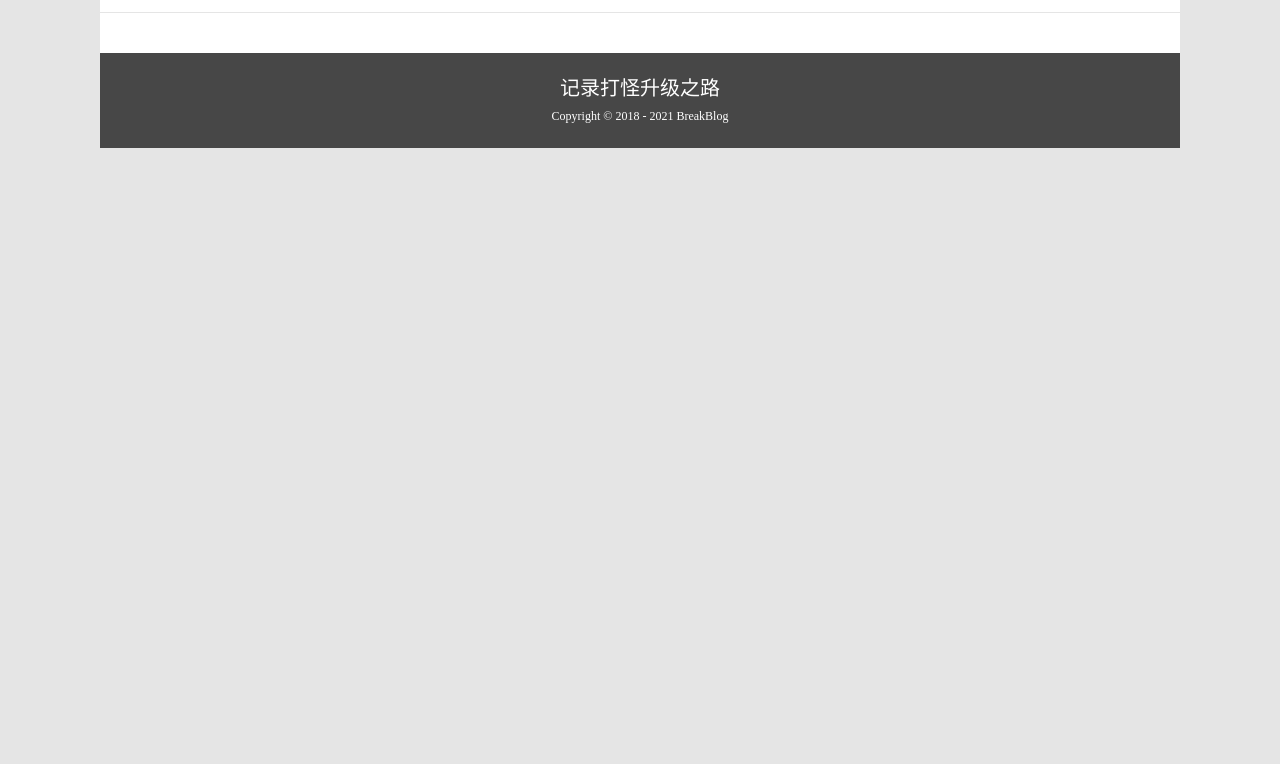
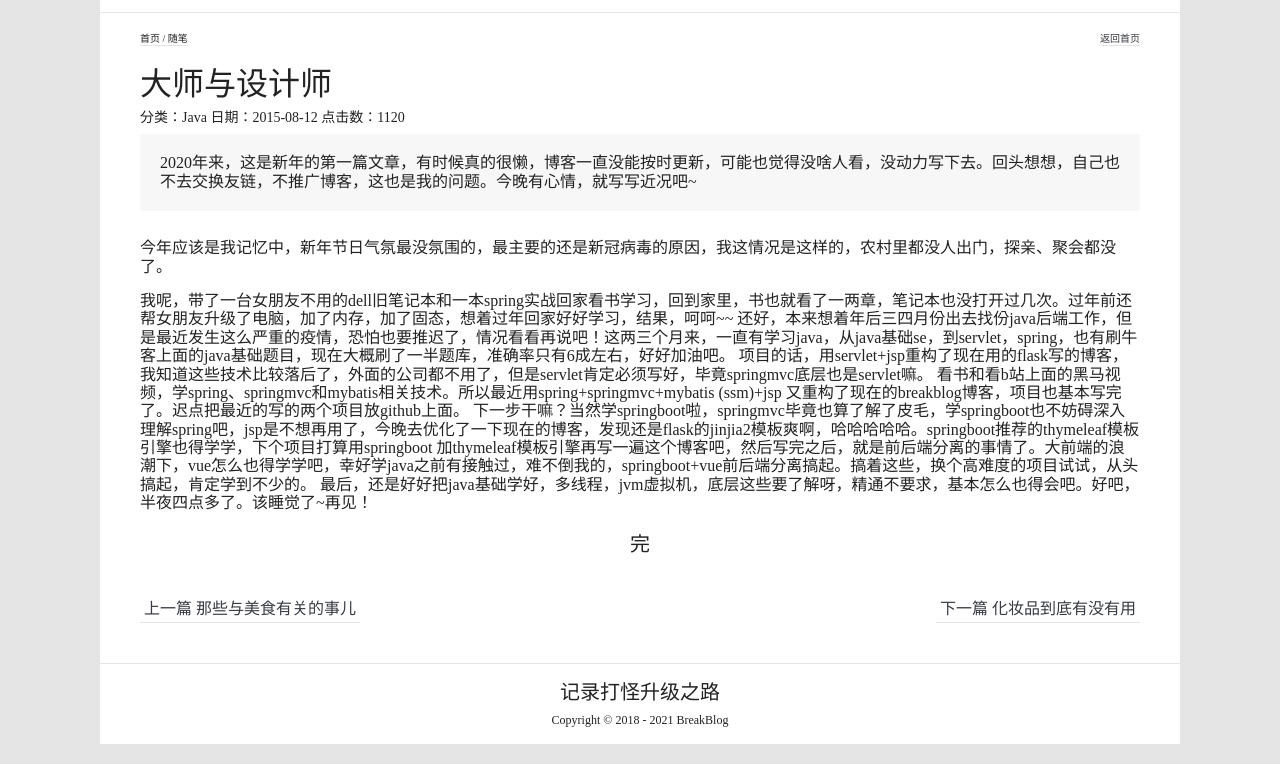
Before and after one commit to tw-huang/blog-demo, a website built with Parcel: page post.html in a window 1280 px wide. Shown: the part 88-852 px from the top of the page. Before the commit the page ends 800 px from the top, so only its background shows below. Built offline with nearby package versions, Linux system fonts and the light colour scheme.

Commit message:
#文章详情页#

```diff
--- a/css/post.css
+++ b/css/post.css
@@ -57,9 +57,68 @@ body {
   padding: 20px 40px;
 }
 
+.post-position{
+  display: flex;
+  justify-content: space-between;
+  font-size: 10px;
+  margin-bottom: 20px;
+}
+
+.position-left{
+  border-bottom: 1px solid #e5e5e5;
+}
+
+.position-right{
+  border-bottom: 1px solid #e5e5e5;
+}
+
+.post-top{
+  display: flex;
+  flex-direction: column;
+  margin-bottom: 20px;
+}
+
+.post-top-title{
+  margin-bottom: 8px;
+  font-size: 32px;
+}
+
+.post-top-date{
+  margin-bottom: 8px;
+  font-size: 14px;
+}
+.post-top-subtitle{
+  background-color: #f7f7f7;
+  padding: 20px;
+  margin-bottom: 8px;
+  font-size: 16px;
+}
+
+.post-body{
+
+}
+
+.post-end{
+  display: flex;
+  justify-content: center;
+  font-size: 20px;
+  padding: 20px;
+}
+
+.post-pagination{
+  display: flex;
+  justify-content: space-between;
+  padding: 20px 0;
+}
+
+.pagination-item {
+  border-bottom: 1px solid #e5e5e5;
+  padding: 4px;
+}
+
 .footer {
-  background-color: #474747;
-  color: #ffffff;
+  background-color: #ffffff;
+  border-top: 1px solid #e5e5e5;
 }
 
 .footer-warp {
@@ -67,7 +126,7 @@ body {
   flex-direction: column;
   justify-content: center;
   align-items: center;
-  padding: 24px 0;
+  height: 80px;
 }
 
 .footer-title {
--- a/css/style.css
+++ b/css/style.css
@@ -207,8 +207,8 @@ body {
 }
 
 .footer {
-  background-color: #474747;
-  color: #ffffff;
+  background-color: #ffffff;
+  border-top: 1px solid #e5e5e5;
 }
 
 .footer-warp {
@@ -216,7 +216,7 @@ body {
   flex-direction: column;
   justify-content: center;
   align-items: center;
-  padding: 24px 0;
+  height: 80px;
 }
 
 .footer-title {
--- a/post.html
+++ b/post.html
@@ -52,8 +52,43 @@
 
   <div class="main">
     <div class="main-warp">
-      <div class="post">
+      <div class="post-position">
+        <span class="position-left">
+          首页 / 随笔
+        </span>
+        <span class="position-right">
+          <a href="#">返回首页</a>
+        </span>
+      </div>
+      <div class="post-top">
+        <span class="post-top-title">大师与设计师</span>
+        <span class="post-top-date">分类：Java 日期：2015-08-12 点击数：1120</span>
+        <span class="post-top-subtitle">
+        2020年来，这是新年的第一篇文章，有时候真的很懒，博客一直没能按时更新，可能也觉得没啥人看，没动力写下去。回头想想，自己也不去交换友链，不推广博客，这也是我的问题。今晚有心情，就写写近况吧~
+        </span>
+      </div>
+      <div class="post-body">
+        <p>今年应该是我记忆中，新年节日气氛最没氛围的，最主要的还是新冠病毒的原因，我这情况是这样的，农村里都没人出门，探亲、聚会都没了。</p>
+        我呢，带了一台女朋友不用的dell旧笔记本和一本spring实战回家看书学习，回到家里，书也就看了一两章，笔记本也没打开过几次。过年前还帮女朋友升级了电脑，加了内存，加了固态，想着过年回家好好学习，结果，呵呵~~
 
+        还好，本来想着年后三四月份出去找份java后端工作，但是最近发生这么严重的疫情，恐怕也要推迟了，情况看看再说吧！这两三个月来，一直有学习java，从java基础se，到servlet，spring，也有刷牛客上面的java基础题目，现在大概刷了一半题库，准确率只有6成左右，好好加油吧。
+
+        项目的话，用servlet+jsp重构了现在用的flask写的博客，我知道这些技术比较落后了，外面的公司都不用了，但是servlet肯定必须写好，毕竟springmvc底层也是servlet嘛。
+
+        看书和看b站上面的黑马视频，学spring、springmvc和mybatis相关技术。所以最近用spring+springmvc+mybatis (ssm)+jsp
+        又重构了现在的breakblog博客，项目也基本写完了。迟点把最近的写的两个项目放github上面。
+
+        下一步干嘛？当然学springboot啦，springmvc毕竟也算了解了皮毛，学springboot也不妨碍深入理解spring吧，jsp是不想再用了，今晚去优化了一下现在的博客，发现还是flask的jinjia2模板爽啊，哈哈哈哈哈。springboot推荐的thymeleaf模板引擎也得学学，下个项目打算用springboot
+        加thymeleaf模板引擎再写一遍这个博客吧，然后写完之后，就是前后端分离的事情了。大前端的浪潮下，vue怎么也得学学吧，幸好学java之前有接触过，难不倒我的，springboot+vue前后端分离搞起。搞着这些，换个高难度的项目试试，从头搞起，肯定学到不少的。
+
+        最后，还是好好把java基础学好，多线程，jvm虚拟机，底层这些要了解呀，精通不要求，基本怎么也得会吧。好吧，半夜四点多了。该睡觉了~再见！
+      </div>
+      <div class="post-end">
+        完
+      </div>
+      <div class="post-pagination">
+        <span class="pagination-item"><a href="">上一篇 那些与美食有关的事儿</a></span>
+        <span class="pagination-item"><a href="">下一篇 化妆品到底有没有用</a></span>
       </div>
     </div>
   </div>
```
Also changed, not shown: 1 other file.
